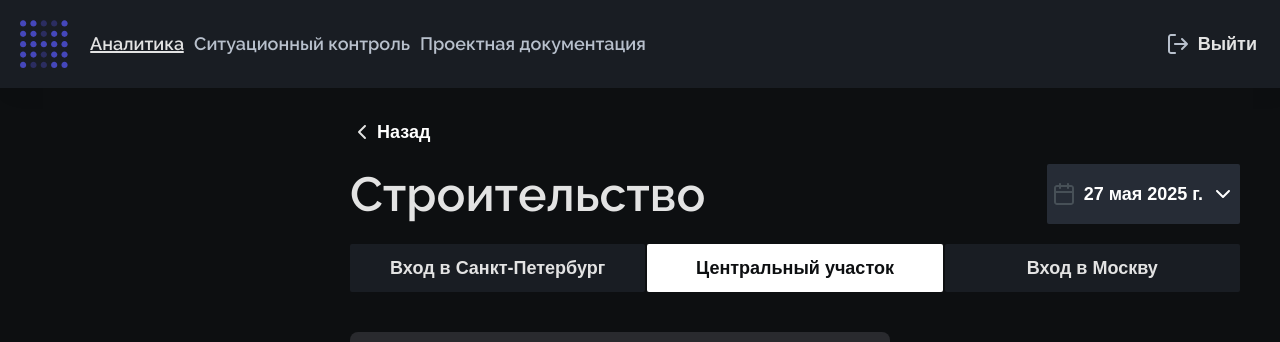
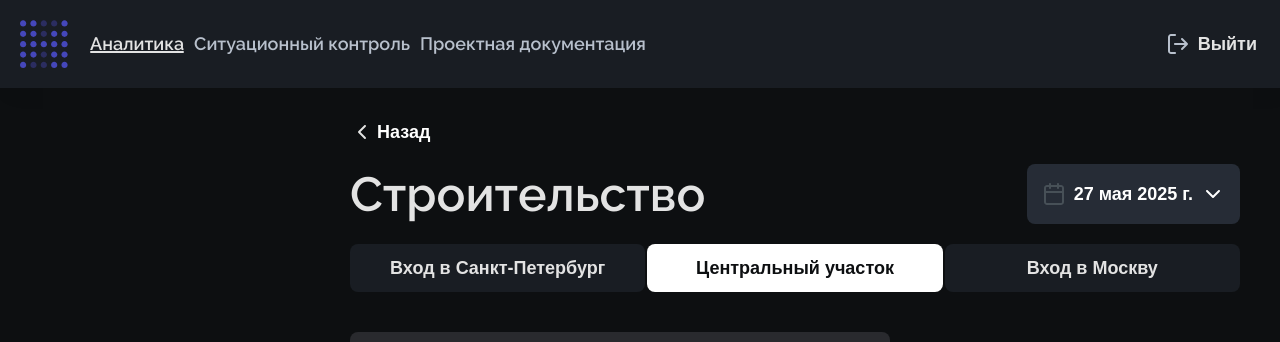
Before and after one commit to MikhailMilyaev/rut-test-vue-js, a Vue app: page / in a window 1280 px wide. Shown: the top 342 px of the page. Built offline with nearby package versions, Linux system fonts and the light colour scheme.

Commit message:
fix: padding and border radius in ContentHead

```diff
--- a/src/components/ContentHead.vue
+++ b/src/components/ContentHead.vue
@@ -78,8 +78,8 @@
     gap: 8px;
     background-color: var(--color-bg-secondary-2);
     border: none;
-    padding: 3px 5px;
-    border-radius: 2px;
+    padding: 12px 15px;
+    border-radius: 8px;
     cursor: pointer;
     box-shadow: rgba(0, 0, 0, 0.05);
 }
@@ -106,14 +106,14 @@
     justify-content: center;
     border: none;
     background: none;
-    border-radius: 2px;
+    border-radius: 8px;
     height: 48px;
     font-size: 18px;
     font-weight: 600;
     line-height: 20px;
     background-color: var(--color-bg-secondary);
     color: var(--color-text-primary);
-    padding: 10px 4px;
+    padding: 10px 16px;
 
     cursor: pointer;
     transition: all 0.3s ease;
```
